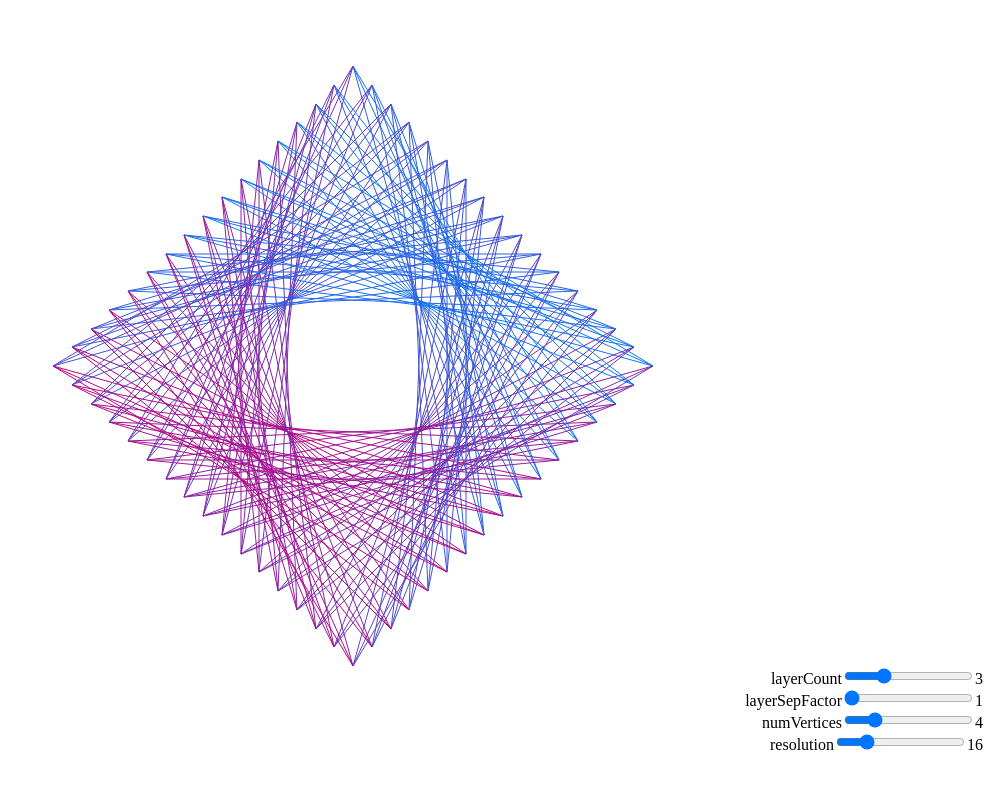
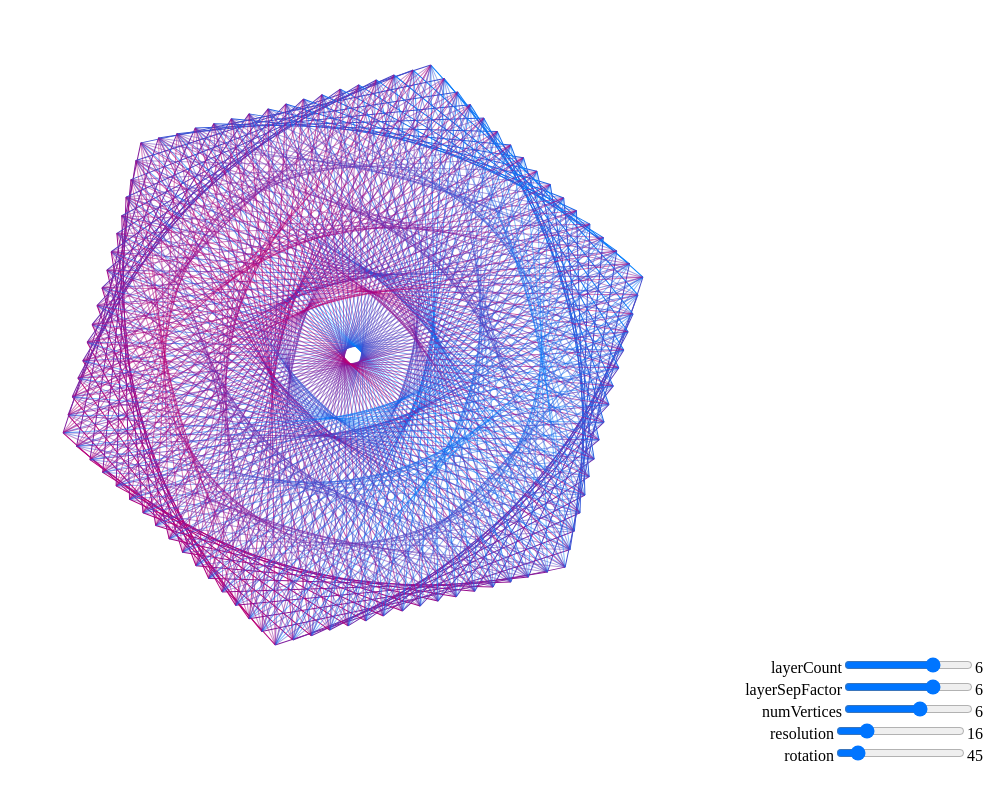
Before and after one commit to Alex-CS/stitch, a Vue app: page / in a window 1280 px wide. Shown: the top 800 px of the page, without its empty margins (287-1280 px from the left). Built offline with nearby package versions, Linux system fonts and the light colour scheme.

Commit message:
Add rotation back & play around with colors more
Make colors offset by layer

```diff
--- a/src/App.vue
+++ b/src/App.vue
@@ -47,6 +47,16 @@
                max="64">
         <span>{{ options.resolution }}</span>
       </div>
+      <div>
+        <label>rotation</label>
+        <input type="range"
+               v-model="options.rotation"
+               min="0"
+               max="1"
+               :step="1/8"
+        >
+        <span>{{ options.rotation * 360 }}</span>
+      </div>
     </div>
   </div>
 </template>
@@ -82,9 +92,9 @@
         colors: [startColor, endColor],
         options: {
           resolution: 16,
-          numVertices: 4,
-          layerCount: 3,
-          layerSepFactor: 1,
+          numVertices: 6,
+          layerCount: 6,
+          layerSepFactor: 6,
           width: size,
           height: size,
           rotation: 2 / 16,
--- a/src/components/Curve.vue
+++ b/src/components/Curve.vue
@@ -1,12 +1,9 @@
 <template>
-  <g class="curve">
+  <g class="curve" :transform="transform">
     <template v-for="(layer, layerIndex) in layers.members">
-      <g :stroke="`rgba(0, 0, 0, ${getOpacity(layerIndex)})`" class="layer">
+      <g class="layer" :stroke-opacity="getOpacity(layerIndex)">
         <template v-for="(line, index) in layer">
-          <s-line :line="line"
-                  :title="makeTitle(layerIndex, index)"
-                  :stroke="getColor(layerIndex, index)"
-          />
+          <s-line :line="line" :stroke="getColor(layerIndex, index)"/>
         </template>
       </g>
     </template>
@@ -14,7 +11,6 @@
 </template>
 
 <script type="text/babel">
-  import invokeMap from 'lodash/invokeMap';
   import {
     Spectrum,
     makeCurve,
@@ -57,10 +53,15 @@
         if (!this.layers || !this.colors) {
           return [];
         }
-        return this.layers.members.map((layer) => {
-          const newSpectrum = this.spectrum.clone();
-          newSpectrum.segmentColors(layer.length);
-          return invokeMap(newSpectrum.colors, 'toRGBAString');
+        const layerCount = this.options.layerCount;
+        return this.layers.members.map((layer, layerIndex) => {
+          const len = layer.length;
+          const colors = this.spectrum.clone().segmentColors(len).colors;
+          const layerShift = ((layerIndex + 1) / layerCount) * len;
+          return colors.map((color, i) => {
+            const shiftedColor = colors[Math.floor(i + 1 + layerShift) % len];
+            return shiftedColor.toRGBAString();
+          });
         });
       },
     },
```
